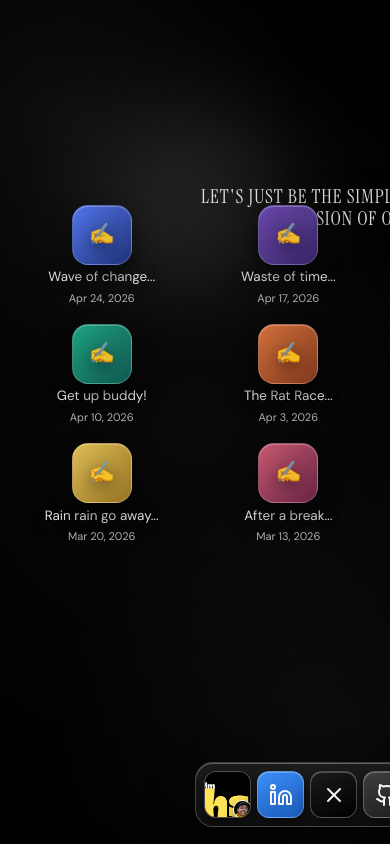
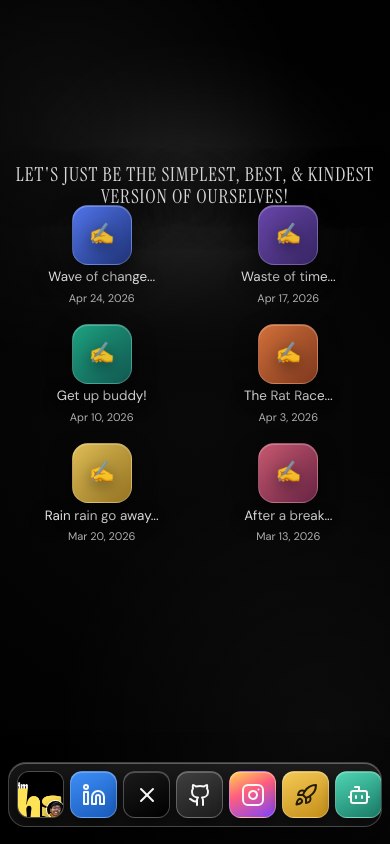
Before and after one commit to devwithharshit/imharshitsingh.in, a Next.js app: page / in a window 390 px wide. Built offline with nearby package versions, Linux system fonts and the light colour scheme.

Commit message:
Fix quote and dock centering with motion wrappers

```diff
--- a/app/globals.css
+++ b/app/globals.css
@@ -82,14 +82,18 @@ a {
   pointer-events: none;
 }
 
-.quote-center {
+.quote-center-wrap {
   position: fixed;
   left: 50%;
   top: 50%;
+  transform: translate(-50%, -50%);
   z-index: 1;
-  transform: translate(-50%, -50%);
+  width: min(95vw, 1200px);
+  pointer-events: none;
+}
+
+.quote-center {
   margin: 0;
-  width: min(95vw, 1200px);
   text-align: center;
   text-transform: uppercase;
   letter-spacing: 0.07em;
@@ -100,7 +104,6 @@ a {
   text-shadow:
     0 0 32px rgba(255, 255, 255, 0.1),
     0 14px 42px rgba(0, 0, 0, 0.8);
-  pointer-events: none;
 }
 
 .desktop-blog-cloud {
@@ -181,12 +184,15 @@ a {
   color: rgba(233, 233, 233, 0.74);
 }
 
-.makos-dock-bar {
+.dock-wrap {
   position: fixed;
   left: 50%;
   bottom: 1.05rem;
   transform: translateX(-50%);
   z-index: 50;
+}
+
+.makos-dock-bar {
   width: max-content;
   max-width: calc(100vw - 1rem);
   display: flex;
@@ -585,9 +591,11 @@ a {
 }
 
 @media (max-width: 900px) {
+  .quote-center-wrap {
+    top: 22%;
+  }
+
   .quote-center {
-    top: 22%;
-    transform: translate(-50%, -50%);
     letter-spacing: 0.05em;
   }
 
--- a/app/page.tsx
+++ b/app/page.tsx
@@ -237,6 +237,7 @@ export default function Home() {
   return (
     <main className="scene-wrap">
       <div className="quote-spotlight" />
+      <div className="quote-center-wrap">
         <motion.p
           className="quote-center"
           initial={{ opacity: 0, y: 14 }}
@@ -247,6 +248,7 @@ export default function Home() {
           <br />
           VERSION OF OURSELVES!
         </motion.p>
+      </div>
 
       <section ref={dragConstraintsRef} className="desktop-blog-cloud" aria-label="Blog apps">
         {blogApps.map((blog) => (
@@ -288,6 +290,7 @@ export default function Home() {
         ))}
       </section>
 
+      <div className="dock-wrap">
         <motion.nav
           className="makos-dock-bar"
           initial={{ opacity: 0, y: 26 }}
@@ -335,6 +338,7 @@ export default function Home() {
             );
           })}
         </motion.nav>
+      </div>
 
       <AnimatePresence>
         {isInfoOpen ? (
```
Also changed, not shown: 4 other files (tests, documents, lock files or other folders). Lines whose indentation alone changed are shown as unchanged.
